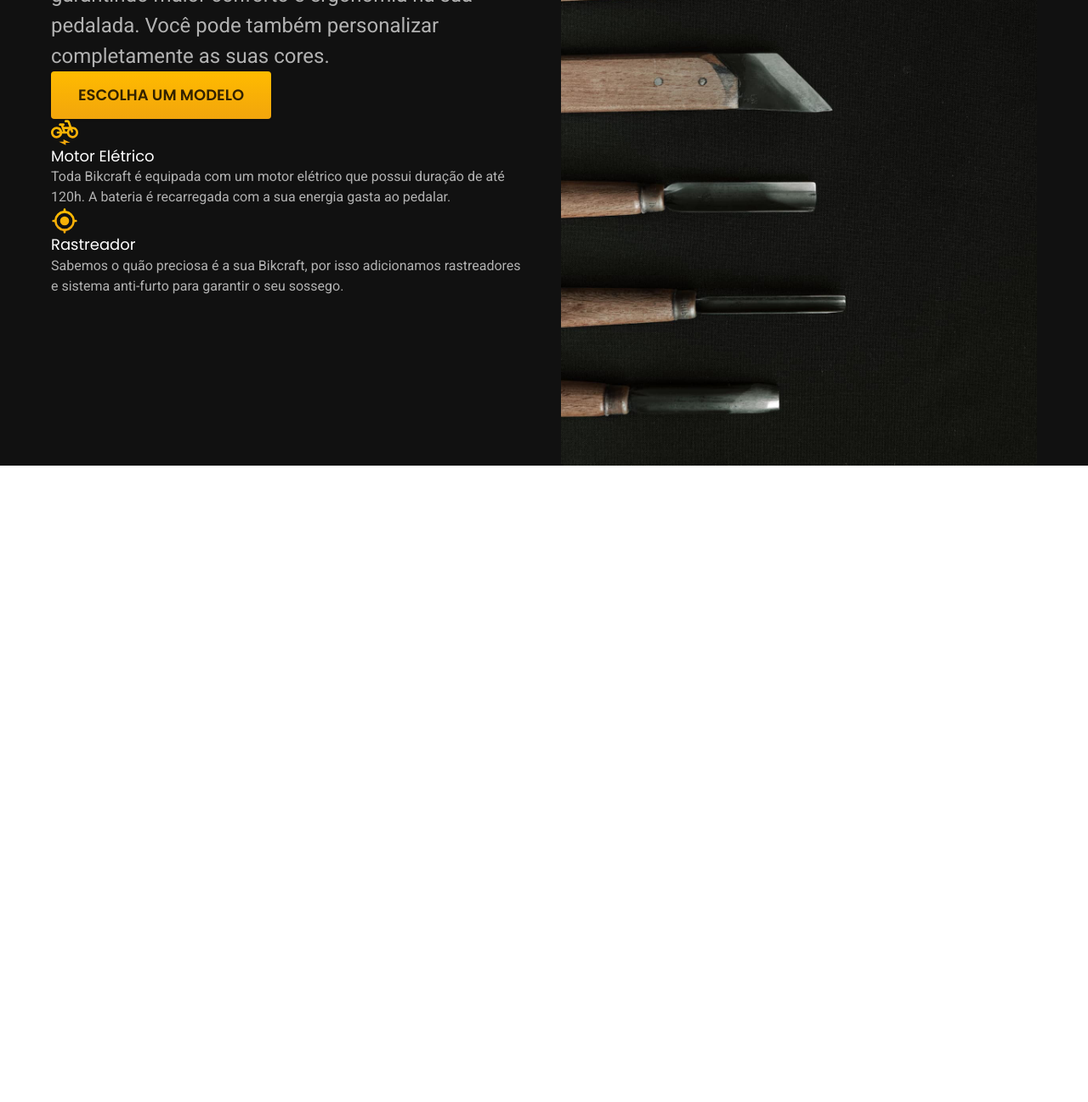
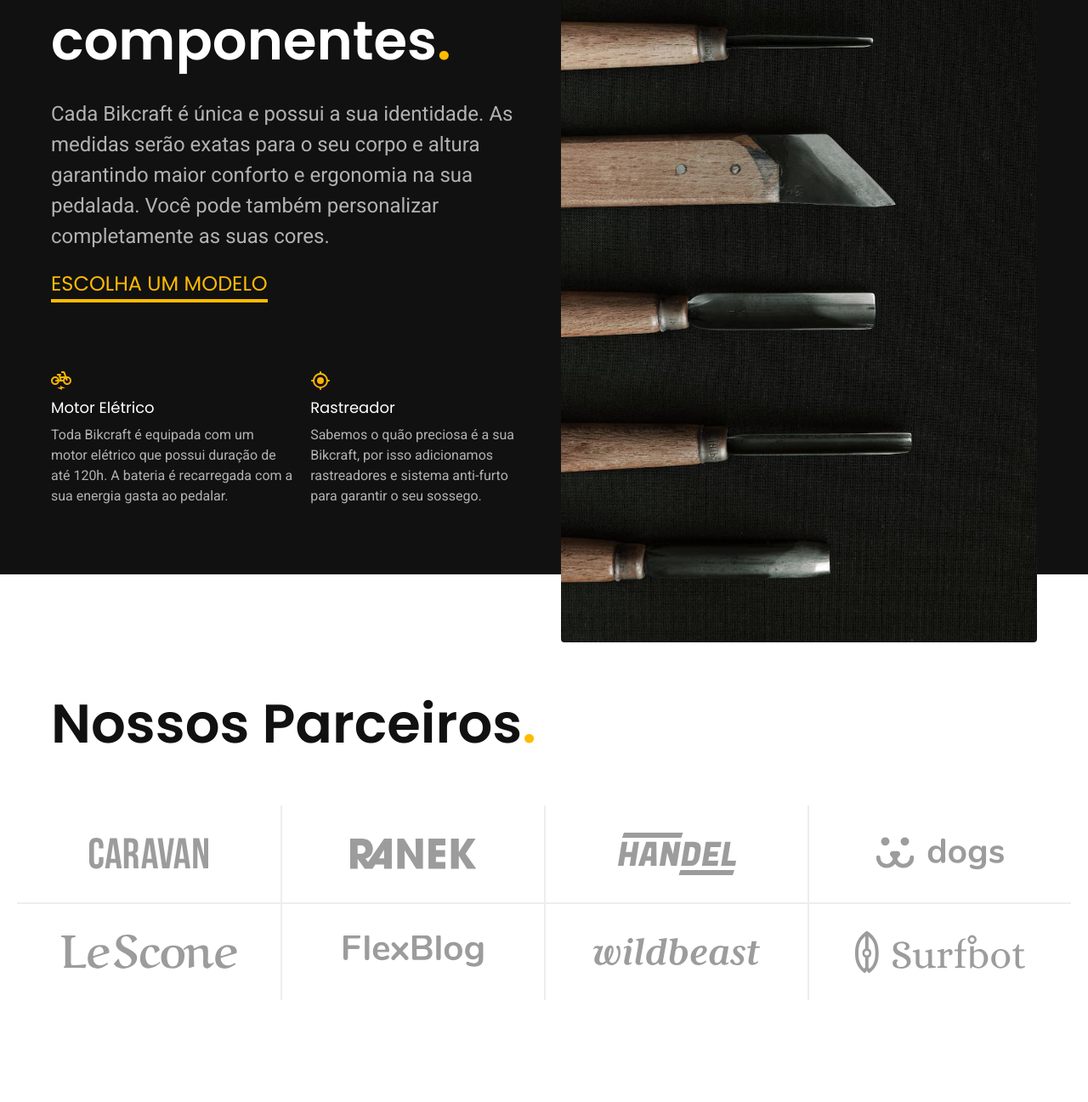
Before and after one commit to PauloAlmeida33/bikcraft-final, a plain HTML site: page index.html in a window 1280 px wide. Shown: the part 1982-3279 px from the top of the page at 85% size. Before the commit the page ends 2530 px from the top, so only its background shows below. Drawn offline with Linux system fonts and the light colour scheme.

Commit message:
finalizando a parte de tecnologia e parceiros

```diff
--- /dev/null
+++ b/css/home/parceiros.css
@@ -0,0 +1,61 @@
+.parceiros {
+    padding-top: 60px;
+    padding-bottom: 120px;
+}
+
+.parceiros h2 {
+    margin-bottom: 60px;
+}
+
+.parceiros ul {
+    padding: 0 20px;
+    max-width: 1400px;
+    /* o maximo que o elemento vai crescer */
+    margin: 0 auto;
+    /* quando crescer acima de 1400px ele vai centralizar o conteudo */
+    display: grid;
+    grid-template-columns: repeat(4, 1fr);
+}
+
+.parceiros li {
+    display: flex;
+    /* para poder conseguir alinhar a imagem ao centro com o margin auto */
+    padding: 32px;
+    border-left: 2px solid var(--cor-2);
+}
+
+.parceiros img {
+    margin: auto;
+    /* alinhado ao centro o elemento */
+}
+
+.parceiros li:first-child,
+.parceiros li:nth-child(5) {
+    border-left: none;
+    /* removendo borda do primeiro item e do quinto item*/
+}
+
+.parceiros li:nth-child(n + 5) {
+    /* aplicando borda a partir do 5 item */
+    border-top: 2px solid var(--cor-2);
+}
+
+@media (max-width: 800px) {
+    .parceiros {
+        padding-bottom: 60px;
+    }
+    .parceiros h2 {
+        margin-bottom: 20px;
+    }
+    .parceiros ul {
+        grid-template-columns: repeat(2, 1fr);
+    }
+    .parceiros li:nth-child(n + 3) {
+        /* aplicando borda a partir do 3 item */
+        border-top: 2px solid var(--cor-2);
+    }
+    .parceiros li:nth-child(odd) {
+    border-left: none;
+    /* removendo borda dos itens impares */
+    }
+}
--- a/css/home/tecnologia.css
+++ b/css/home/tecnologia.css
@@ -1,5 +1,7 @@
 .tecnologia-bg {
     background-color: var(--cor-11);
+    box-shadow: inset 0 80px var(--cor-0), inset 0 -80px var(--cor-0);
+    /* colocando sombra no container para a foto parecer que esta vazando do container */
 }
 
 .tecnologia {
@@ -15,3 +17,71 @@
     object-fit: cover; /* nao esmaga a imagem ela vai mantendo a proporção so vai cortando de acordo quando vai diminuindo */
     object-position: left; /* sempre vai estar alinhada a esquerda e vai começar a cortar a imagem quando diminuir do lado direito sempre mantendo o lado esquerdo como o lado do inicio*/
 }
+
+.tecnologia-conteudo {
+    padding-top: 160px;
+    padding-bottom: 160px;
+    /* dando os espacos para aparecer as sombras */
+}
+
+.tecnologia-conteudo > span {
+    display: inline-block;
+    margin-bottom: 20px;
+}
+
+.tecnologia-conteudo h2 {
+    margin-bottom: 32px;
+}
+
+.tecnologia-conteudo > p {
+    margin-bottom: 20px;
+    /* quando p é filho direto e so tem ele na div colocar o > para seleciona-lo somente ele e nao os que estao em outras divs */
+}
+
+.tecnologia a {
+    margin-bottom: 80px;
+}
+
+.tecnologia-vantagens {
+    display: flex;
+    gap: 20px;
+}
+
+.tecnologia-vantagens h3 {
+    margin-bottom: 8px;
+    width: max-content;
+    /* nunca quebra o titutlo em duas linhas sempre vai ter o tamanho maximo do conteudo h3 */
+}
+
+.tecnologia-vantagens img {
+    width: 24px;
+    margin-bottom: 8px;
+}
+
+@media (max-width: 800px) {
+    .tecnologia-bg{
+        box-shadow: initial;
+        /* significa valor inicial que nao é nada */
+    }
+    .tecnologia {
+        grid-template-columns: 1fr;
+    }
+    .tecnologia-conteudo {
+        padding-top: 60px;
+        padding-bottom: 60px;
+    }
+    .tecnologia-imagem{
+        display: none;
+        /* sumir com a imagem */
+    }
+    .tecnologia a {
+        margin-bottom: 60px;
+    }
+}
+
+@media (max-width: 600px) {
+    .tecnologia-vantagens {
+        flex-direction: column;
+        /* para ele nao quebrar esmagando as linhas e sim quebrar em colunas */
+    }
+}
--- a/css/style.css
+++ b/css/style.css
@@ -6,6 +6,7 @@
 /* Home */
 @import "./home/introducao.css";
 @import "./home/tecnologia.css";
+@import "./home/parceiros.css";
 
 /* Utilidades */
 @import "./utilidades/componentes.css";
--- a/css/utilidades/componentes.css
+++ b/css/utilidades/componentes.css
@@ -28,3 +28,25 @@
         font-size: 1rem;
     }
 }
+
+.link {
+    display: inline-block;
+    color: var(--cor-p1);
+    font: 500 1.5rem/1.5 "Poppins", sans-serif;
+    text-transform: uppercase;
+}
+
+.link::after {
+    /* criando o proprio sublinhado */
+    content: "";
+    display: block;
+    width: 100%;
+    /* sempre vai ter o tamanho do pai (conteudo) */
+    height: 4px;
+    background-color: currentColor;
+    /* usa a mesma cor do elemento pai */
+}
+
+.link:hover {
+    color: var(--cor-0);
+}
--- a/index.html
+++ b/index.html
@@ -1,19 +1,27 @@
 <!DOCTYPE html>
 <html lang="pt-br">
   <head>
-    <meta charset="UTF-8">
-    <meta name="viewport" content="width=device-width, initial-scale=1.0">
-    <meta name="description" content="Bicicletas elétricas de alta precisão e qualidade, feitas sob medida para o cliente. explore o mundo na sua velocidade com a bikcraft.">
+    <meta charset="UTF-8" />
+    <meta name="viewport" content="width=device-width, initial-scale=1.0" />
+    <meta
+      name="description"
+      content="Bicicletas elétricas de alta precisão e qualidade, feitas sob medida para o cliente. explore o mundo na sua velocidade com a bikcraft."
+    />
     <title>Bikcraft - Bicicletas Elétricas</title>
-    <link rel="stylesheet" href="/css/style.css">
-    <link rel="preconnect" href="https://fonts.googleapis.com">
-    <link rel="preconnect" href="https://fonts.gstatic.com" crossorigin>
-    <link href="https://fonts.googleapis.com/css2?family=Poppins:wght@400;600&family=Roboto:wght@400;500&display=swap" rel="stylesheet">
+    <link rel="stylesheet" href="/css/style.css" />
+    <link rel="preconnect" href="https://fonts.googleapis.com" />
+    <link rel="preconnect" href="https://fonts.gstatic.com" crossorigin />
+    <link
+      href="https://fonts.googleapis.com/css2?family=Poppins:wght@400;600&family=Roboto:wght@400;500&display=swap"
+      rel="stylesheet"
+    />
   </head>
   <body>
     <header class="header-bg">
       <div class="header container">
-        <a href="./index.html"><img src="./img/bikcraft.svg" alt="Bikcraft"></a>
+        <a href="./index.html"
+          ><img src="./img/bikcraft.svg" alt="Bikcraft"
+        /></a>
 
         <nav aria-label="primaria">
           <ul class="header-menu font-1-m cor-0">
@@ -28,36 +36,46 @@
     <main class="introducao-bg">
       <div class="container introducao">
         <div class="introducao-conteudo">
-            <h1 class="font-1-xxl cor-0">Bicicletas feitas sob medida<span class="cor-p1">.</span></h1>
-            <p class="font-2-l cor-5">Bicicletas elétricas de alta precisão e qualidade, feitas sob medida para você. Explore o mundo na sua velocidade com a Bikcraft.</p>
+          <h1 class="font-1-xxl cor-0">
+            Bicicletas feitas sob medida<span class="cor-p1">.</span>
+          </h1>
+          <p class="font-2-l cor-5">
+            Bicicletas elétricas de alta precisão e qualidade, feitas sob medida
+            para você. Explore o mundo na sua velocidade com a Bikcraft.
+          </p>
           <a class="botao" href="./bicicletas.html">Escolha a sua</a>
         </div>
         <div>
-            <img src="./img/fotos/introducao.jpg" alt="Bicicleta elétrica preta">
+          <img
+            src="./img/fotos/introducao.jpg"
+            alt="Bicicleta elétrica preta"
+          />
         </div>
       </div>
     </main>
     <article class="bicicletas-lista">
-        <h2 class="container font-1-xxl">Escolha a sua<span class="cor-p1">.</span></h2>
+      <h2 class="container font-1-xxl">
+        Escolha a sua<span class="cor-p1">.</span>
+      </h2>
 
       <ul>
         <li>
           <a href="./bicicletas/magic-home.jpg">
-                <img src="./img/bicicletas/magic-home.jpg" alt="bicicleta preta">
+            <img src="./img/bicicletas/magic-home.jpg" alt="bicicleta preta" />
             <h3 class="font-1-xl">Magic Might</h3>
             <span class="font-2-m cor-8">R$ 2499</span>
           </a>
         </li>
         <li>
           <a href="./bicicletas/magic-home.jpg">
-                    <img src="./img/bicicletas/nimbus-home.jpg" alt="bicicleta preta">
+            <img src="./img/bicicletas/nimbus-home.jpg" alt="bicicleta preta" />
             <h3 class="font-1-xl">Nimbus Stark</h3>
             <span class="font-2-m cor-8">R$ 4999</span>
           </a>
         </li>
         <li>
           <a href="./bicicletas/magic-home.jpg">
-                        <img src="./img/bicicletas/nebula-home.jpg" alt="bicicleta preta">
+            <img src="./img/bicicletas/nebula-home.jpg" alt="bicicleta preta" />
             <h3 class="font-1-xl">Nebula Cosmic</h3>
             <span class="font-2-m cor-8">R$ 3999</span>
           </a>
@@ -69,25 +87,60 @@
       <div class="tecnologia container">
         <div class="tecnologia-conteudo">
           <span class="font-2-l-b cor-5">Tecnologia Avançada</span>
-                    <h2 class="font-1-xxl cor-0">você escolhe as duas cores e componentes<span class="cor-p1">.</span></h2>
-                    <p class="font-2-l cor-5">Cada Bikcraft é única e possui a sua identidade. As medidas serão exatas para o seu corpo e altura garantindo maior conforto e ergonomia na sua pedalada. Você pode também personalizar completamente as suas cores.</p>
-                    <a class="botao link" href="./bicicletas.html">Escolha um modelo</a>
+          <h2 class="font-1-xxl cor-0">
+            Você escolhe as duas cores e componentes<span class="cor-p1"
+              >.</span
+            >
+          </h2>
+          <p class="font-2-l cor-5">
+            Cada Bikcraft é única e possui a sua identidade. As medidas serão
+            exatas para o seu corpo e altura garantindo maior conforto e
+            ergonomia na sua pedalada. Você pode também personalizar
+            completamente as suas cores.
+          </p>
+          <a class="link" href="./bicicletas.html">Escolha um modelo</a>
+          <div class="tecnologia-vantagens">
             <div>
-                        <img src="./img/icones/eletrica.svg" alt="">
+              <img src="./img/icones/eletrica.svg" alt="" />
               <h3 class="font-1-m cor-0">Motor Elétrico</h3>
-                        <p class="font-2-s cor-5">Toda Bikcraft é equipada com um motor elétrico que possui duração de até 120h. A bateria é recarregada com a sua energia gasta ao pedalar.</p>
+              <p class="font-2-s cor-5">
+                Toda Bikcraft é equipada com um motor elétrico que possui
+                duração de até 120h. A bateria é recarregada com a sua energia
+                gasta ao pedalar.
+              </p>
             </div>
             <div>
-                        <img src="./img/icones/rastreador.svg" alt="">
+              <img src="./img/icones/rastreador.svg" alt="" />
               <h3 class="font-1-m cor-0">Rastreador</h3>
-                        <p class="font-2-s cor-5">Sabemos o quão preciosa é a sua Bikcraft, por isso adicionamos rastreadores e sistema anti-furto para garantir o seu sossego.</p>
+              <p class="font-2-s cor-5">
+                Sabemos o quão preciosa é a sua Bikcraft, por isso adicionamos
+                rastreadores e sistema anti-furto para garantir o seu sossego.
+              </p>
+            </div>
           </div>
         </div>
 
         <div class="tecnologia-imagem">
-                    <img src="./img/fotos/tecnologia.jpg" alt="">
+          <img src="./img/fotos/tecnologia.jpg" alt="" />
         </div>
       </div>
     </article>
+
+    <section class="parceiros" aria-label="Nossos Parceiros">
+      <h2 class="container font-1-xxl">
+        Nossos Parceiros<span class="cor-p1">.</span>
+      </h2>
+
+      <ul>
+        <li><img src="./img/parceiros/caravan.svg" alt="caravan" /></li>
+        <li><img src="./img/parceiros/ranek.svg" alt="ranek" /></li>
+        <li><img src="./img/parceiros/handel.svg" alt="handel" /></li>
+        <li><img src="./img/parceiros/dogs.svg" alt="dogs" /></li>
+        <li><img src="./img/parceiros/lescone.svg" alt="lescone" /></li>
+        <li><img src="./img/parceiros/flexblog.svg" alt="flexblog" /></li>
+        <li><img src="./img/parceiros/wildbeast.svg" alt="wildbeast" /></li>
+        <li><img src="./img/parceiros/surfbot.svg" alt="surfbot" /></li>
+      </ul>
+    </section>
   </body>
 </html>
```
Lines whose indentation alone changed are shown as unchanged.
